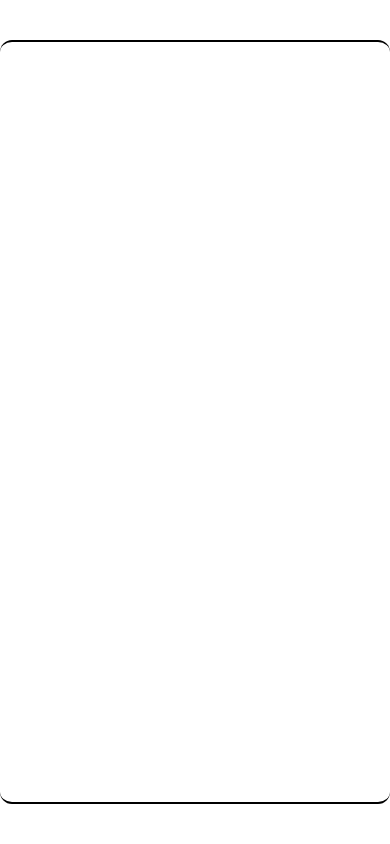
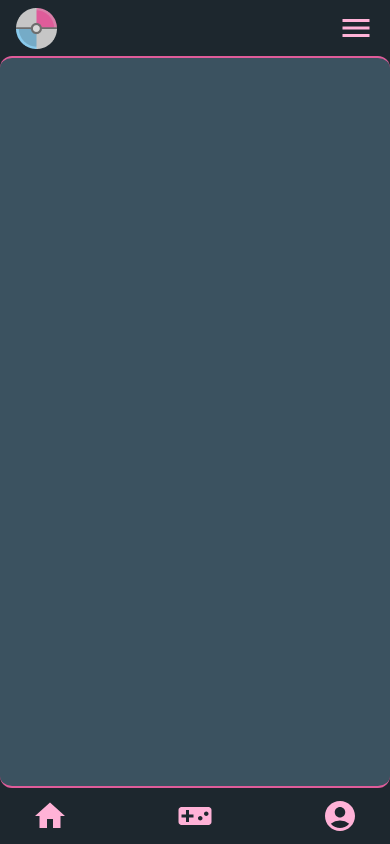
Before and after one commit to EmoPorEmilio/pokebro2, a Next.js app: page /mobile in a window 390 px wide. Built offline with nearby package versions, Linux system fonts and the light colour scheme.

Commit message:
mobile navs

```diff
--- a/app/mobile/page.tsx
+++ b/app/mobile/page.tsx
@@ -1,11 +1,34 @@
+import Image from 'next/image';
+import {
+  MdMenu,
+  MdHome,
+  MdVideogameAsset,
+  MdAccountCircle,
+} from 'react-icons/md';
+
 export const runtime = 'edge';
 
 export default function Mobile() {
   return (
     <div className='flex flex-col h-[100dvh] w-[100dvw] bg-bg-400'>
-      <nav className='h-10 w-full'></nav>
+      <nav className='h-14 w-full'>
+        <div className='px-4 flex w-full mx-auto h-full items-center justify-between'>
+          <div className=''>
+            <Image src='/logo.png' width='41' height='41' alt='logo' />
+          </div>
+          <div className=''>
+            <MdMenu color='#FFB2D7' size='36px' />
+          </div>
+        </div>
+      </nav>
       <main className='flex flex-1 bg-bg-100 rounded-xl border-y-2 border-accent-500'></main>
-      <nav className='h-10 w-full'></nav>
+      <nav className='h-14 w-full'>
+        <div className='flex w-full mx-auto h-full items-center justify-between px-8'>
+          <MdHome color='#FFB2D7' size='36px' />
+          <MdVideogameAsset color='#FFB2D7' size='36px' />
+          <MdAccountCircle color='#FFB2D7' size='36px' />
+        </div>
+      </nav>
     </div>
   );
 }
--- a/components/Options/Options.styles.js
+++ b/components/Options/Options.styles.js
@@ -15,7 +15,7 @@ export const Option = ({ children, ...props }) => {
     <div
       className={`${conditionalStyle}
     flex justify-center align-center rounded-lg min-h-[50px]
-    m-2 w-full bg-cards-bg border-accent-highlight border-[1px] border-solid text-accent text-center font-normal text-2xl`}
+    m-2 w-full bg-cards-bg border-accent-200 border-[1px] border-solid text-accent text-center font-normal text-2xl`}
       {...props}>
       {children}
     </div>
--- a/package.json
+++ b/package.json
@@ -11,11 +11,12 @@
   "dependencies": {
     "next": "14.0.1",
     "react": "^18",
-    "react-dom": "^18"
+    "react-dom": "^18",
+    "react-icons": "^5.0.1"
   },
   "devDependencies": {
     "@types/node": "^20",
-    "@types/react": "^18",
+    "@types/react": "^18.2.48",
     "@types/react-dom": "^18",
     "autoprefixer": "^10.0.1",
     "eslint": "^8",
--- a/tailwind.config.ts
+++ b/tailwind.config.ts
@@ -8,22 +8,49 @@ const config: Config = {
     './app/**/*.{js,ts,jsx,tsx,mdx}',
   ],
   theme: {
+    extend: {
       screens: {
         xxs: '320px',
         xs: '475px',
         ...defaultTheme.screens,
       },
       colors: {
+        /*
       background: '#3B5260',
       ['dark-background']: '#1D272E',
       bg: '#202020',
       ['bg-light']: '#515151',
       accent: '#DF5C9A',
-      ['accent-highlight']: '#e2a2be',
+      ['accent-highlight']: '#e2a2be',*/
+        transparent: 'transparent',
+        'bg-100': '#3B5260',
+        'bg-200': '#293E4B',
+        'bg-300': '#24313a',
+        'bg-400': '#1D272E',
+        'accent-200': '#FFB2D7',
+        'accent-300': '#FF88C0',
+        'accent-500': '#DF5C9A',
+        white: '#FFFFFF',
+        'gray-100': '#C0C6CA',
+        'gray-200': '#A2AEB4',
+        'primary-100': '#D9F2FF',
+        'primary-200': '#D0E9F5',
+        'primary-300': '#ADCCDC',
+        'primary-500': '#75ABC7',
+        'primary-600': '#58748B',
+        'primary-700': '#4F6D85',
+        'primary-800': '#4C6477',
+        'success-100': '#E5FFF3',
+        'success-400': '#C2FFC8',
+        'success-600': '#559D87',
+        'danger-100': '#FFE5E5',
+        'danger-400': '#FF8787',
+        'danger-600': '#9D5555',
         ['cards-bg']: '#373737',
         ['cards-bg-load']: '#484848',
         correct: '#83f1a7',
         incorrect: '#e74c3c',
+      },
     },
   },
   safelist: [
--- a/utils.js
+++ b/utils.js
@@ -1,4 +1,3 @@
-import axios from 'axios';
 import { types } from 'data/types';
 import { TYPE_EFFECTIVENESS_OPTION } from 'constants.js';
 
@@ -40,12 +39,12 @@ export const correctCapitalLetter = (name) =>
   name.charAt(0).toUpperCase() + name.slice(1);
 
 export const fetchPokemonImage = async (number) =>
-  axios.get(pokemonIMGURL(number), {
+  fetch(pokemonIMGURL(number), {
     responseType: 'blob',
   });
 
 export const fetchPokemonInfo = async (pokemonNumber) =>
-  axios.get(PokemonInfoURL(pokemonNumber), {
+  fet(PokemonInfoURL(pokemonNumber), {
     responseType: 'json',
   });
 
```
Also changed, not shown: public/logo.png (added), 1 other file (tests, documents, lock files or other folders). Lines whose indentation alone changed are shown as unchanged.
